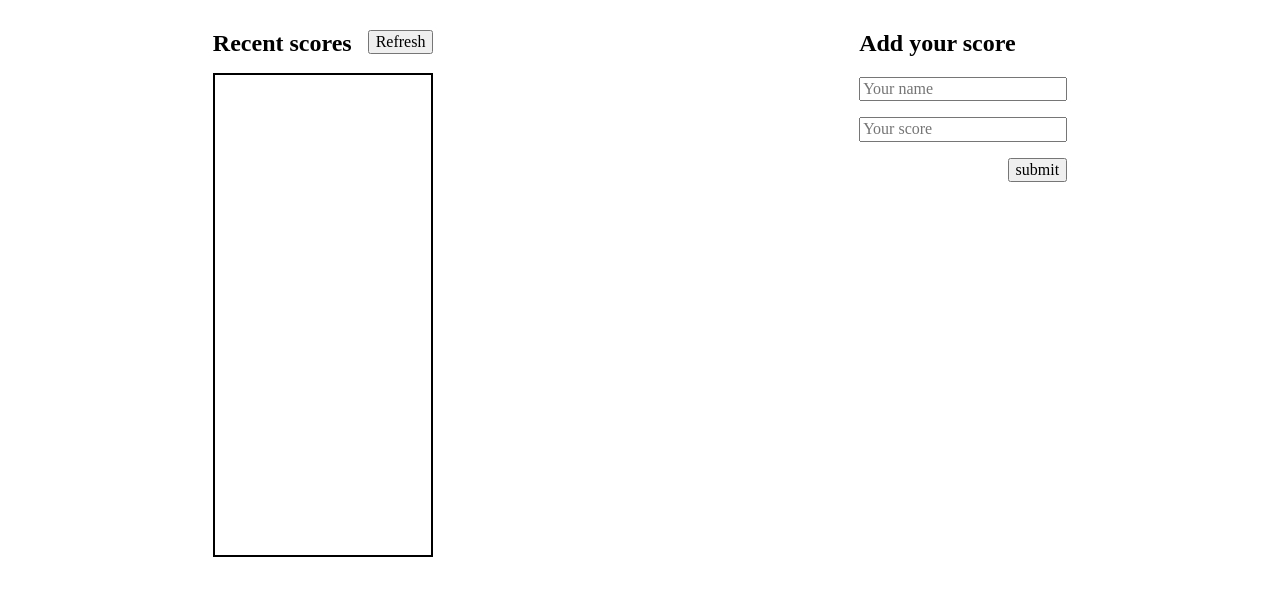
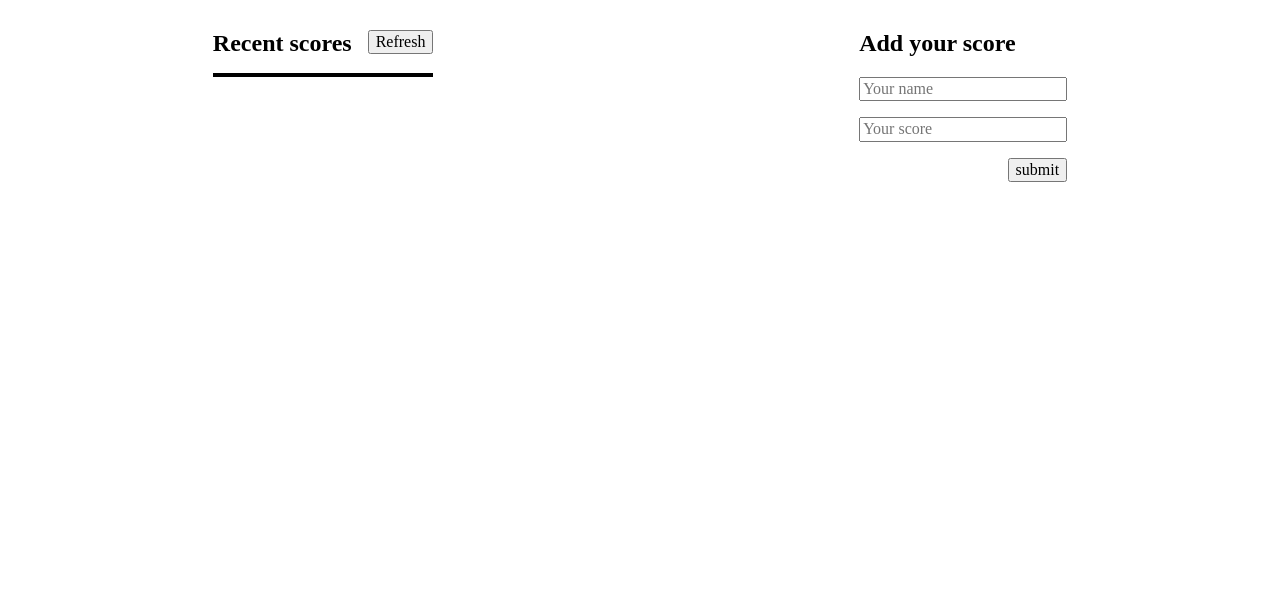
Before and after one commit to saied2035/leaderboard, a website built with webpack: page src/index.html in a window 1280 px wide. Shown: the part 90-686 px from the top of the page. Built offline with nearby package versions, Linux system fonts and the light colour scheme; no server answers.

Commit message:
fix little change for style

```diff
--- a/src/style.css
+++ b/src/style.css
@@ -6,7 +6,7 @@ ul {
   list-style: none;
   padding: 0;
   border: 2px solid black;
-  height: 60.5vh;
+  max-height: 60.4vh;
   overflow: hidden;
 }
 
```
